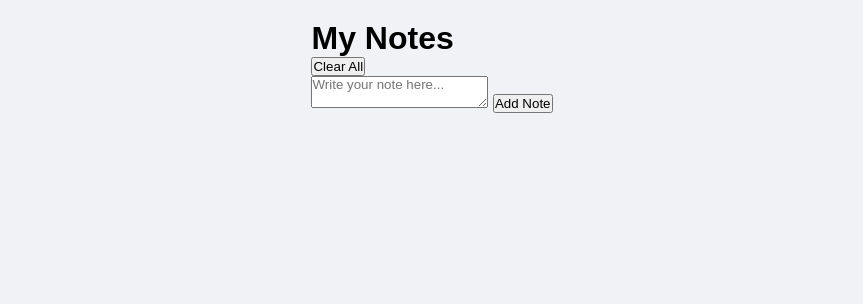
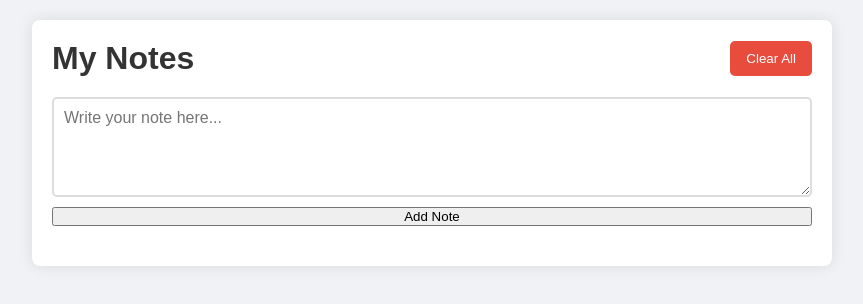
Before and after one commit to immustafa37/Notes-Web, a plain HTML site: page index.html in a window 1280 px wide. Shown: the whole page, without its empty margins (208-1071 px from the left). Drawn offline with Linux system fonts and the light colour scheme.

Commit message:
css in progress

```diff
--- a/style.css
+++ b/style.css
@@ -13,3 +13,57 @@
     justify-content: center;
     padding: 20px;
   }
+
+/* Container */
+.container {
+    width: 90%;
+    max-width: 800px;
+    background: #fff;
+    padding: 20px;
+    border-radius: 8px;
+    box-shadow: 0 0 15px rgba(0,0,0,0.1);
+  }
+
+/* Header */
+header {
+    display: flex;
+    justify-content: space-between;
+    align-items: center;
+    margin-bottom: 20px;
+  }
+
+header h1 {
+    font-size: 2rem;
+    color: #333;
+  }
+
+header button {
+    background: #e74c3c;
+    border: none;
+    color: #fff;
+    padding: 10px 16px;
+    border-radius: 5px;
+    cursor: pointer;
+  }
+
+  header button:hover {
+    background: #c0392b;
+  }
+
+  /* Note Form */
+  .note-form {
+    display: flex;
+    flex-direction: column;
+    margin-bottom: 20px;
+  }
+
+  .note-form textarea {
+    width: 100%;
+    min-height: 100px;
+    padding: 10px;
+    border: 2px solid #ddd;
+    border-radius: 5px;
+    font-size: 1rem;
+    resize: vertical;
+    margin-bottom: 10px;
+  }
```
